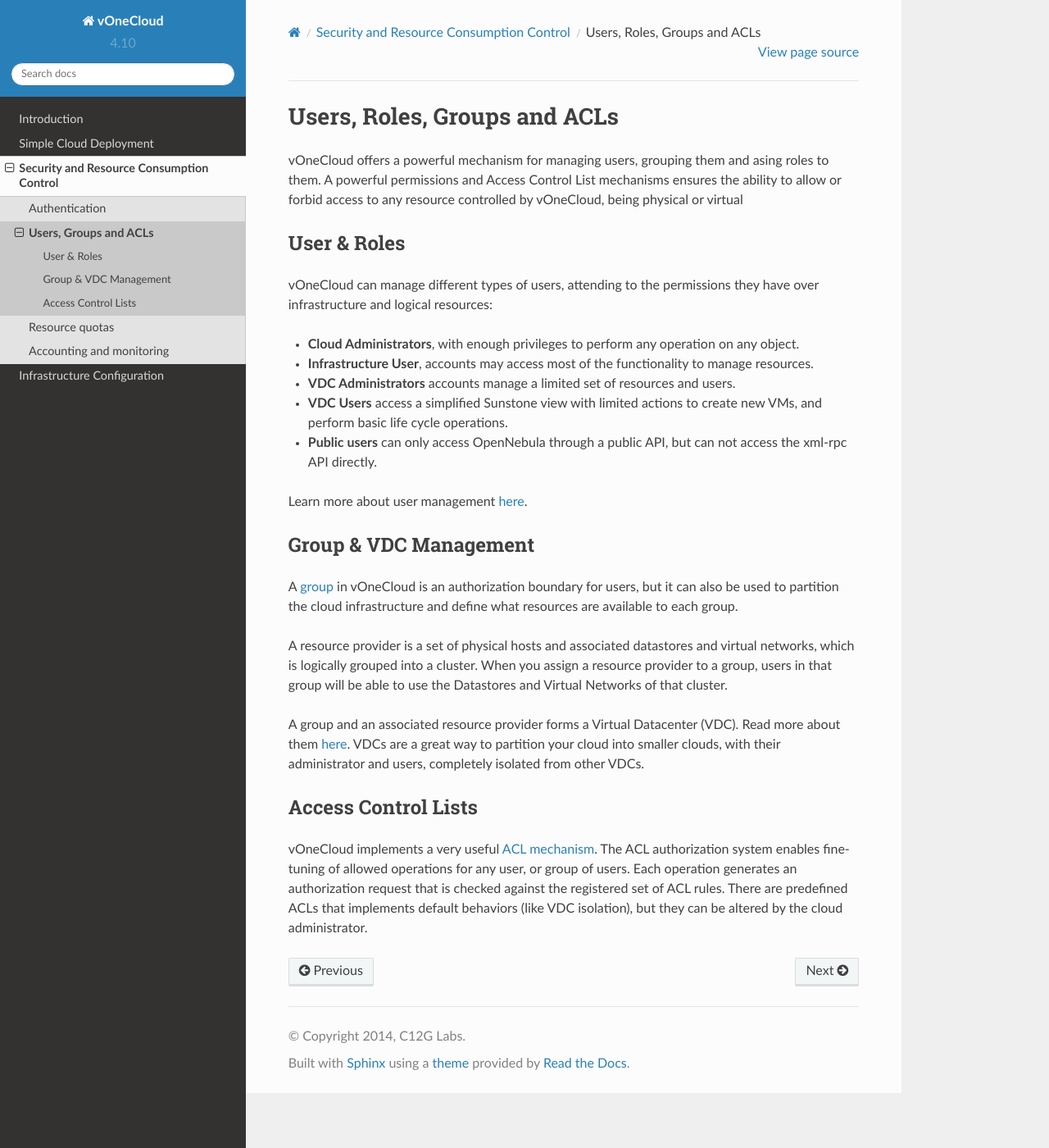
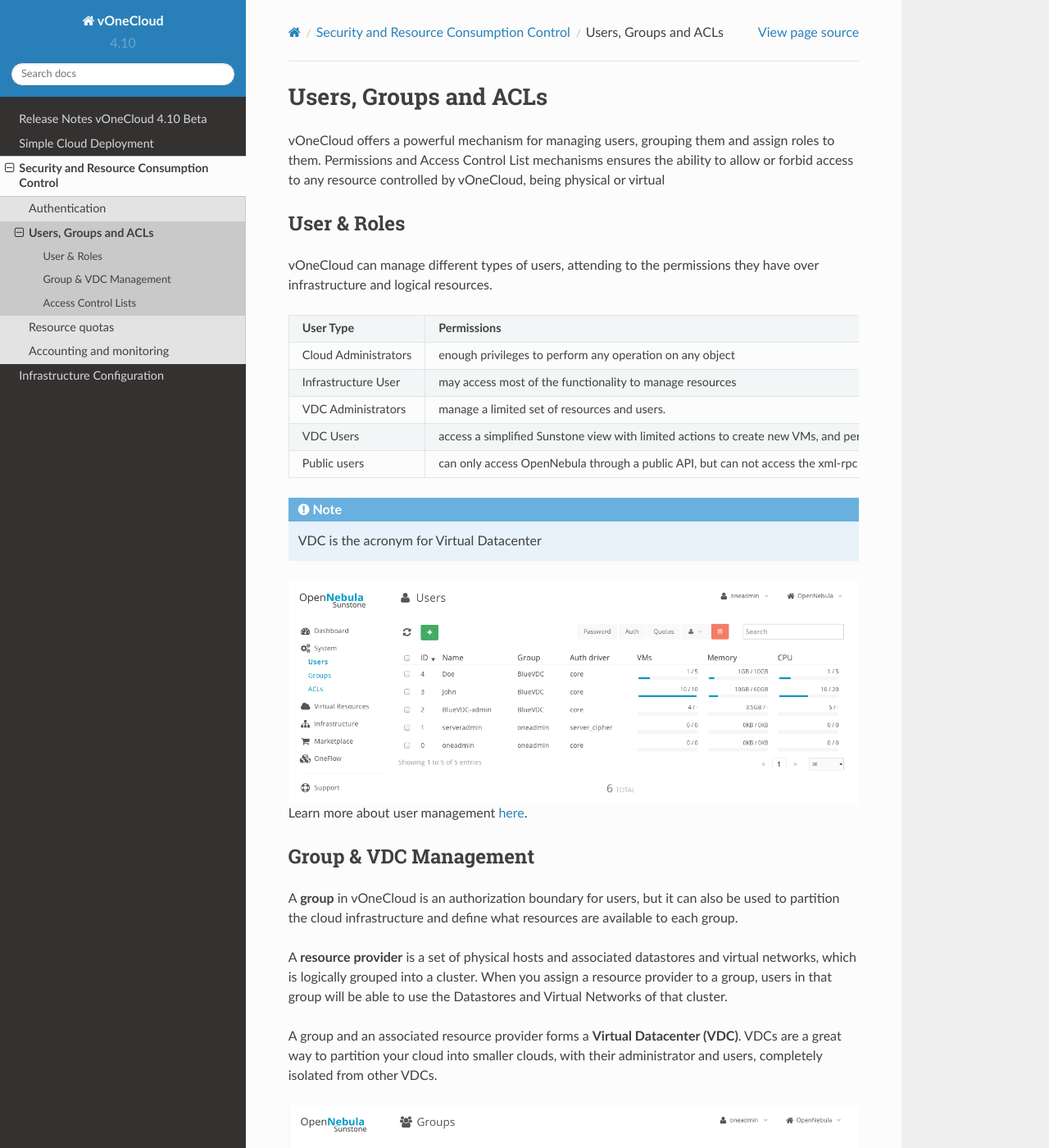
Before and after one commit to OpenNebula/vOneCloud-docs, a Sphinx documentation site: the page built from docs/source/security_and_resource_consumption_control/users_groups.rst, in a window 1280 px wide and 1400 px high. Shown: the whole window at 82% size. Built offline with Sphinx 7.4.7 and the Read the Docs theme 2.0.0, drawn with Linux system fonts in a browser that asks for light colours; some of the changed text lies outside the part shown.

Commit message:
Adding release notes for vOneCloud 4.10 Beta

```diff
--- a/docs/source/conf.py
+++ b/docs/source/conf.py
@@ -49,7 +49,7 @@
 
 # General information about the project.
 project = 'vOneCloud'
-copyright = '2014, C12G Labs'
+copyright = '2014, OpenNebula Systems'
 
 # The version info for the project you're documenting, acts as replacement for
 # |version| and |release|, also used in various other places throughout the
@@ -202,7 +202,7 @@
 #  author, documentclass [howto, manual, or own class]).
 latex_documents = [
   ('index', 'vOneCloud.tex', 'vOneCloud Documentation',
-   'C12G Labs', 'manual'),
+   'OpenNebula Systems', 'manual'),
 ]
 
 # The name of an image file (relative to this directory) to place at the top of
@@ -232,7 +232,7 @@
 # (source start file, name, description, authors, manual section).
 man_pages = [
     ('index', 'vonecloud', 'vOneCloud Documentation',
-     ['C12G Labs'], 1)
+     ['OpenNebula Systems'], 1)
 ]
 
 # If true, show URL addresses after external links.
@@ -246,7 +246,7 @@
 #  dir menu entry, description, category)
 texinfo_documents = [
   ('index', 'vOneCloud', 'vOneCloud Documentation',
-   'C12G Labs', 'vOneCloud', 'One line description of project.',
+   'OpenNebula Systems', 'vOneCloud', 'One line description of project.',
    'Miscellaneous'),
 ]
 
--- a/docs/source/index.rst
+++ b/docs/source/index.rst
@@ -8,7 +8,7 @@
 .. toctree::
    :maxdepth: 2
 
-   introduction/index
+   release_notes/index
    simple_cloud_deployment/index
    security_and_resource_consumption_control/index
    infrastructure_configuration/index
--- /dev/null
+++ b/docs/source/release_notes/index.rst
@@ -0,0 +1,28 @@
+=================================
+Release Notes vOneCloud 4.10 Beta
+=================================
+
+.. toctree::
+   :maxdepth: 2
+
+   What's New <whats_new>
+   Features <features>
+   System Requirements <system_requirements>
+   Known Issues <known_issues>
+   Resolved Issues <resolved_issues>
+   Limitations <limitations>
+
+.. image:: /images/vonecloud_logo.png
+    :align: center
+
+vOneCloud is a virtual appliance based on the OpenNebula Cloud Management Platform, optimized to interact with existing VMware vCenter deployments. As such, it inherits all the `benefits <http://opennebula.org/about/technology/>`__ from the open source CMP, adding an easy to deploy, easy to use aspect due to pre configuration of the OpenNebula install contained within the appliance.
+
+vOneCloud ships as a virtual appliance in OVA format, ready to be deployed on an existing VMware vCenter, leveraging advanced features such as vMotion, HA or DRS scheduling provided by the VMware vSphere product family, as well as VMware tools such as vSphere and vCenter Operations Manager. vOneCloud extendeds vCenter with cloud features such as provisioning, elasticity and multi-tenancy.
+
++------------------------+---------------------------------------------------------------------------------------------------+
+| **Fast Install**       | vOneCloud ships as a OVA appliance, ready to be imported into your vCenter set up.                |
++------------------------+---------------------------------------------------------------------------------------------------+
+| **Fast Configuration** | Boot the appliance and start importing infrastructure resources using the intuitive Web interface |
++------------------------+---------------------------------------------------------------------------------------------------+
+| **vCenter ready**      | vOneCloud is tailored to present vCenter related operations                                       |
++------------------------+---------------------------------------------------------------------------------------------------+
--- /dev/null
+++ b/docs/source/release_notes/known_issues.rst
@@ -0,0 +1,5 @@
+.. _known_issues:
+
+============
+Known Issues
+============
--- /dev/null
+++ b/docs/source/release_notes/resolved_issues.rst
@@ -0,0 +1,5 @@
+.. _resolved_issues:
+
+===============
+Resolved Issues
+===============
--- /dev/null
+++ b/docs/source/release_notes/system_requirements.rst
@@ -0,0 +1,5 @@
+.. _system_requirements:
+
+===================
+System Requirements
+===================
--- a/docs/source/security_and_resource_consumption_control/users_groups.rst
+++ b/docs/source/security_and_resource_consumption_control/users_groups.rst
@@ -1,34 +1,57 @@
 .. _user_groups:
 
-=============================
-Users, Roles, Groups and ACLs
-=============================
+======================
+Users, Groups and ACLs
+======================
 
-vOneCloud offers a powerful mechanism for managing users, grouping them and asing roles to them. A powerful permissions and Access Control List mechanisms ensures the ability to allow or forbid access to any resource controlled by vOneCloud, being physical or virtual
+vOneCloud offers a powerful mechanism for managing users, grouping them and assign roles to them. Permissions and Access Control List mechanisms ensures the ability to allow or forbid access to any resource controlled by vOneCloud, being physical or virtual
 
 User & Roles
 ------------
 
-vOneCloud can manage different types of users, attending to the permissions they have over infrastructure and logical resources:
+vOneCloud can manage different types of users, attending to the permissions they have over infrastructure and logical resources.
 
-- **Cloud Administrators**, with enough privileges to perform any operation on any object.
-- **Infrastructure User**, accounts may access most of the functionality to manage resources.
-- **VDC Administrators** accounts manage a limited set of resources and users.
-- **VDC Users** access a simplified Sunstone view with limited actions to create new VMs, and perform basic life cycle operations.
-- **Public users** can only access OpenNebula through a public API, but can not access the xml-rpc API directly.
++----------------------+-------------------------------------------------------------------------------------------------------------------+
+|    **User Type**     |                                                  **Permissions**                                                  |
++----------------------+-------------------------------------------------------------------------------------------------------------------+
+| Cloud Administrators | enough privileges to perform any operation on any object                                                          |
++----------------------+-------------------------------------------------------------------------------------------------------------------+
+| Infrastructure User  | may access most of the functionality to manage resources                                                          |
++----------------------+-------------------------------------------------------------------------------------------------------------------+
+| VDC Administrators   | manage a limited set of resources and users.                                                                      |
++----------------------+-------------------------------------------------------------------------------------------------------------------+
+| VDC Users            | access a simplified Sunstone view with limited actions to create new VMs, and perform basic life cycle operations |
++----------------------+-------------------------------------------------------------------------------------------------------------------+
+| Public users         | can only access OpenNebula through a public API, but can not access the xml-rpc API directly                      |
++----------------------+-------------------------------------------------------------------------------------------------------------------+
+
+.. note:: VDC is the acronym for Virtual Datacenter
+
+.. image:: /images/sunstone_user_list.png
+    :align: center
 
 Learn more about user management `here <http://docs.opennebula.org/4.10/administration/users_and_groups/manage_users.html>`__.
 
 Group & VDC Management
 ----------------------
 
-A `group <http://docs.opennebula.org/4.10/administration/users_and_groups/manage_groups.html>`__ in vOneCloud is an authorization boundary for users, but it can also be used to partition the cloud infrastructure and define what resources are available to each group.
+A **group** in vOneCloud is an authorization boundary for users, but it can also be used to partition the cloud infrastructure and define what resources are available to each group.
 
-A resource provider is a set of physical hosts and associated datastores and virtual networks, which is logically grouped into a cluster. When you assign a resource provider to a group, users in that group will be able to use the Datastores and Virtual Networks of that cluster.
+A **resource provider** is a set of physical hosts and associated datastores and virtual networks, which is logically grouped into a cluster. When you assign a resource provider to a group, users in that group will be able to use the Datastores and Virtual Networks of that cluster.
 
-A group and an associated resource provider forms a Virtual Datacenter (VDC). Read more about them `here <http://docs.opennebula.org/4.10/administration/users_and_groups/manage_groups.html#managing-vdc-and-resource-providers>`__. VDCs are a great way to partition your cloud into smaller clouds, with their administrator and users, completely isolated from other VDCs.
+A group and an associated resource provider forms a **Virtual Datacenter (VDC)**. VDCs are a great way to partition your cloud into smaller clouds, with their administrator and users, completely isolated from other VDCs.
+
+.. image:: /images/sunstone_group_list.png
+    :align: center
+
+Read more about `groups <http://docs.opennebula.org/4.10/administration/users_and_groups/manage_groups.html>`__ and `VDCs <http://docs.opennebula.org/4.10/administration/users_and_groups/manage_groups.html#managing-vdc-and-resource-providers>`__.
 
 Access Control Lists
 --------------------
 
-vOneCloud implements a very useful `ACL mechanism <http://docs.opennebula.org/4.10/administration/users_and_groups/manage_acl.html>`__. The ACL authorization system enables fine-tuning of allowed operations for any user, or group of users. Each operation generates an authorization request that is checked against the registered set of ACL rules. There are predefined ACLs that implements default behaviors (like VDC isolation), but they can be altered by the cloud administrator.
+vOneCloud implements a very useful ACL mechanism that enables fine-tuning of allowed operations for any user, or group of users. Each operation generates an authorization request that is checked against the registered set of ACL rules. There are predefined ACLs that implements default behaviors (like VDC isolation), but they can be altered by the cloud administrator.
+
+.. image:: /images/sunstone_acl_list.png
+    :align: center
+
+Read more about `ACLs <http://docs.opennebula.org/4.10/administration/users_and_groups/manage_acl.html>`__.
--- a/docs/source/simple_cloud_deployment/cloud_view.rst
+++ b/docs/source/simple_cloud_deployment/cloud_view.rst
@@ -0,0 +1,5 @@
+.. _cloud_view:
+
+==========
+Cloud View
+==========
--- a/docs/source/simple_cloud_deployment/index.rst
+++ b/docs/source/simple_cloud_deployment/index.rst
@@ -8,6 +8,7 @@
    Download and Deploy <download_and_deploy>
    Import Existing vCenter <import_vcenter>
    Create a Virtual Data Center <create_vdc>
+   Interfaces <interfaces>
    VDC Admin View <vdc_admin_view>
    Cloud View <cloud_view>
 
```
Also changed, not shown: docs/source/introduction/benefits.rst (deleted, +0 -17 lines), docs/source/introduction/index.rst (deleted, +0 -18 lines), docs/source/release_notes/limitations.rst (renamed from docs/source/introduction/limitations.rst, +2 -6 lines), docs/source/release_notes/whats_new.rst (added, +17 -0 lines), docs/source/security_and_resource_consumption_control/authentication.rst (+11 -21 lines), docs/source/images/sunstone_acl_list.png (added), docs/source/images/sunstone_group_list.png (added), docs/source/images/sunstone_user_list.png (added), docs/source/images/vonecloud_logo.png, docs/source/release_notes/features.rst (renamed from docs/source/introduction/features.rst), docs/source/simple_cloud_deployment/interfaces.rst (renamed from docs/source/introduction/interfaces.rst).
